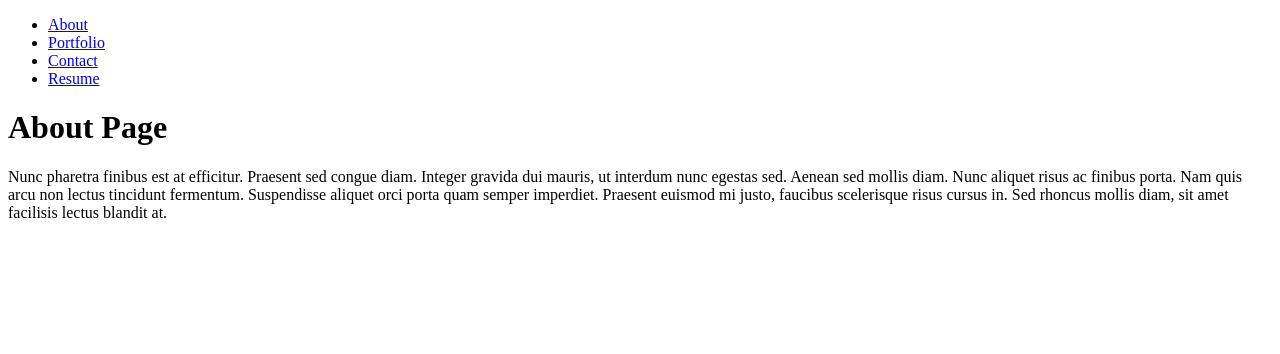
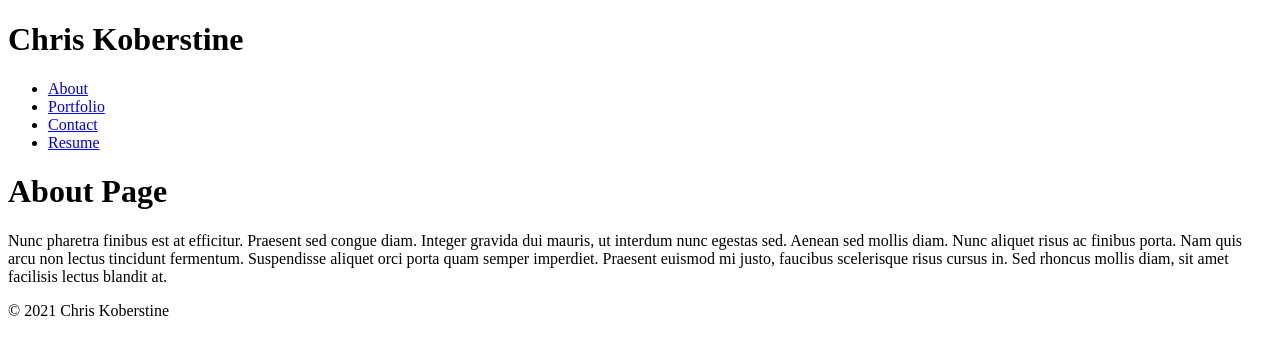
Before and after one commit to koberstine/portfolio, a React (Create React App) app: page / in a window 1280 px wide. Shown: the top 354 px of the page. Built offline with nearby package versions, Linux system fonts and the light colour scheme.

Commit message:
added header, footer and navigation components

```diff
--- a/src/App.js
+++ b/src/App.js
@@ -1,6 +1,6 @@
 import React from "react";
-import PortfolioContainer from "./components/PortfolioContainer";
+import DisplayPage from "./components/DisplayPage";
 
-const App = () => <PortfolioContainer />;
+const App = () => <DisplayPage />;
 
 export default App;
--- /dev/null
+++ b/src/components/DisplayPage.js
@@ -0,0 +1,18 @@
+import React, { useState } from 'react';
+import Header from './Header';
+import Footer from './Footer';
+
+function DisplayPage() {
+  const [currentPage, handlePageChange] = useState('About');
+
+  // The renderPage method uses a switch statement to render the appropriate current page
+
+  return (
+    <div>
+      <Header />
+      <Footer />
+    </div>
+  );
+}
+
+export default DisplayPage;
--- /dev/null
+++ b/src/components/Footer/index.js
@@ -0,0 +1,9 @@
+import React from "react";
+
+const Footer = () => (
+  <div>
+    <p>&copy; 2021 Chris Koberstine</p>
+  </div>
+);
+
+export default Footer;
--- a/src/components/PortfolioContainer.js
+++ b/src/components/Header/index.js
@@ -1,12 +1,11 @@
 import React, { useState } from 'react';
-import Navigation from './Navigation';
-import About from './About';
-import Portfolio from './Portfolio';
-import Contact from './Contact';
-import Resume from './Resume';
+import Navigation from '../Navigation';
+import About from '../About';
+import Portfolio from '../Portfolio';
+import Contact from '../Contact';
+import Resume from '../Resume';
 
-function PageSelector() {
-  // Using useState, set the default value for currentPage to 'About'
+function Header() {
   const [currentPage, handlePageChange] = useState('About');
 
   // The renderPage method uses a switch statement to render the appropriate current page
@@ -19,18 +18,17 @@ function PageSelector() {
       case 'Resume':
         return <Resume />;
       default:
-        return <About />;
+        return <About/>;
     }
   };
 
   return (
     <div>
-      {/* Pass the state value and the setter as props to Navigation */}
+      <h1>Chris Koberstine</h1>
       <Navigation currentPage={currentPage} handlePageChange={handlePageChange} />
-      {/* Call the renderPage function passing in the currentPage */}
       <div>{renderPage(currentPage)}</div>
     </div>
   );
 }
 
-export default PageSelector;
+export default Header;
--- a/src/components/Navigation/index.js
+++ b/src/components/Navigation/index.js
@@ -9,8 +9,7 @@ function Navigation(props) {
         <li className="nav-item" key={tab}>
           <a
             href={'#' + tab.toLowerCase()}
-            // Whenever a tab is clicked on,
-            // the current page is set through the handlePageChange props.
+
             onClick={() => props.handlePageChange(tab)}
             className={
               props.currentPage === tab ? 'nav-link active' : 'nav-link'
```
